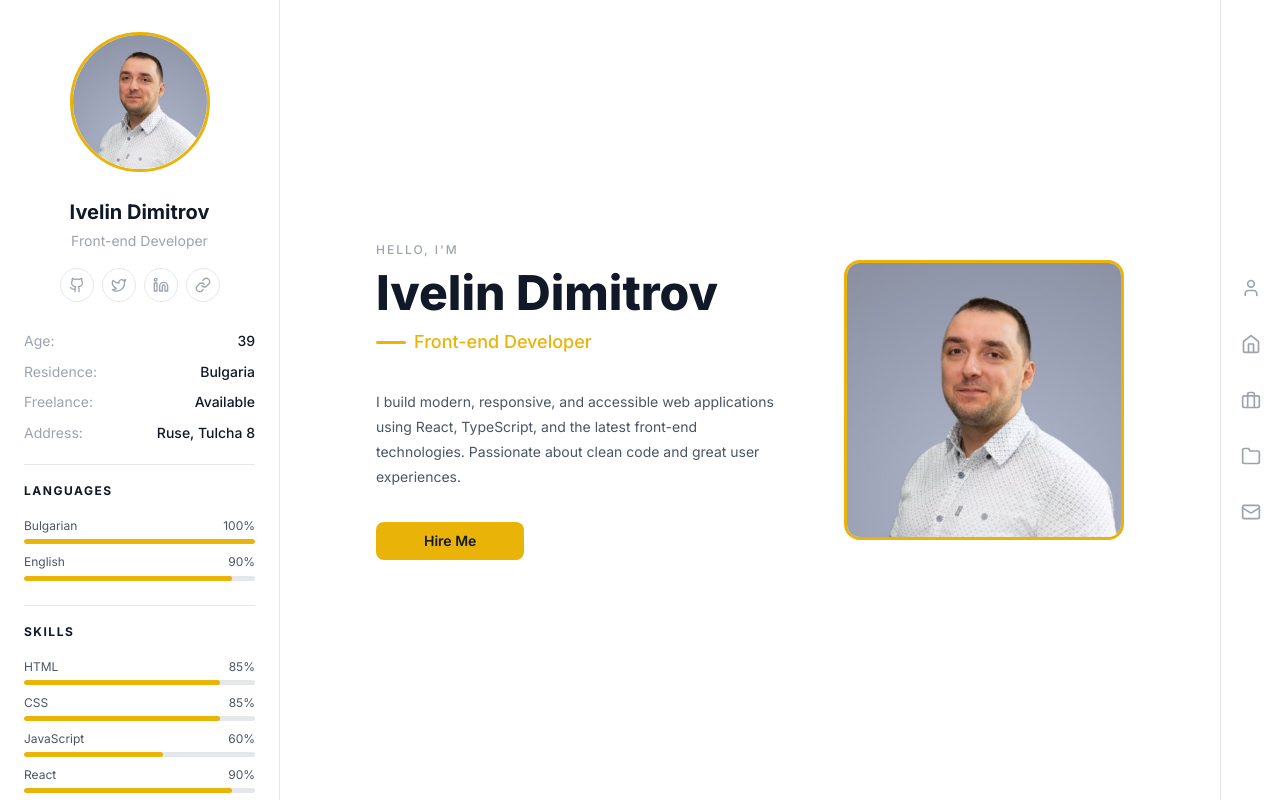
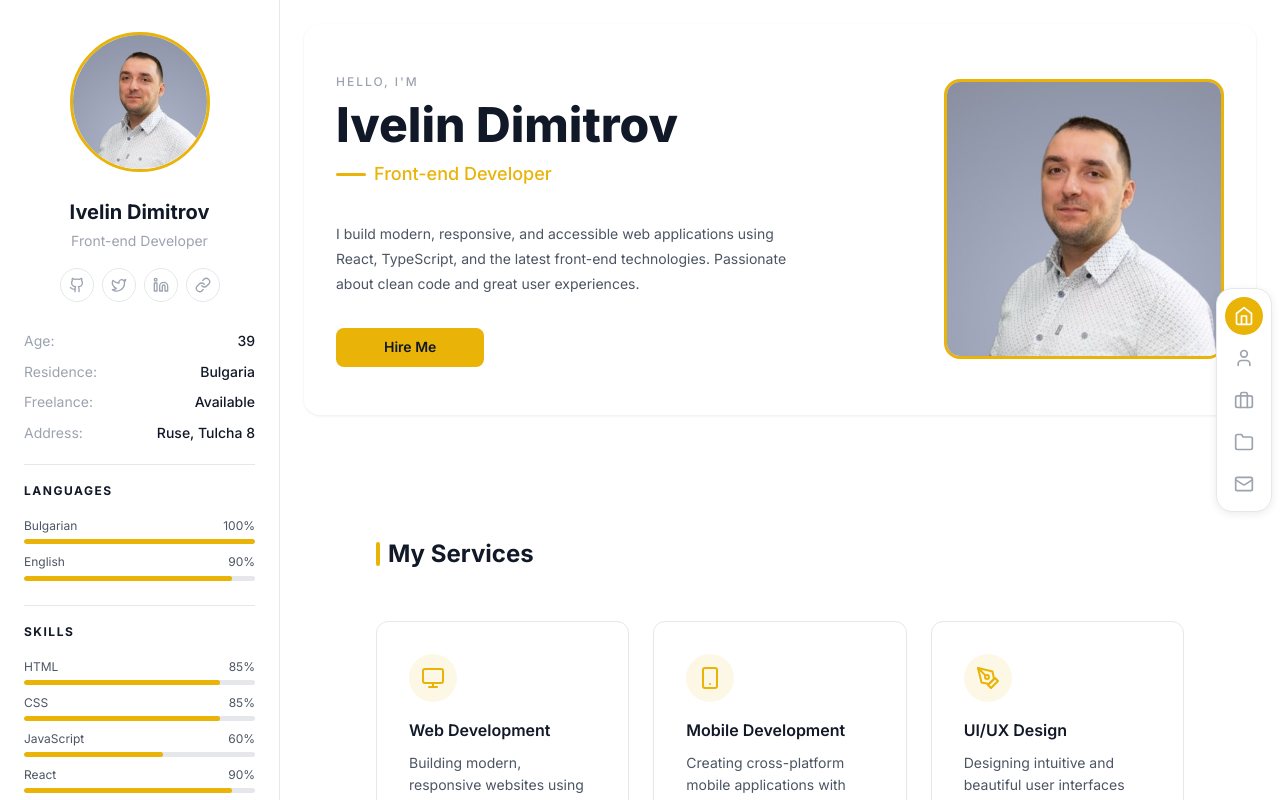
Before and after one commit to ivdanielov87/portfolio, an Angular app: page / in a window 1280 px wide. Shown: the top 800 px of the page. Built offline with nearby package versions, Linux system fonts and the light colour scheme.

Commit message:
Hero as card, right bar as floating card with scroll spy active highlighting

```diff
--- a/src/app/app.html
+++ b/src/app/app.html
@@ -8,5 +8,5 @@
     <app-contact></app-contact>
     <app-footer></app-footer>
   </div>
-  <app-rightbar></app-rightbar>
 </div>
+<app-rightbar></app-rightbar>
--- a/src/app/components/hero/hero.component.scss
+++ b/src/app/components/hero/hero.component.scss
@@ -1,10 +1,14 @@
 @use '../../../styles/variables' as *;
 
 .hero {
-  min-height: 100vh;
   display: flex;
   align-items: center;
-  background-color: $bg-primary;
+  background-color: $bg-card;
+  border-radius: $radius-xl;
+  overflow: hidden;
+  box-shadow: 0 1px 3px rgba(0, 0, 0, 0.08);
+  margin: $spacing-lg;
+  padding: $spacing-2xl $spacing-xl;
 
   &__inner {
     display: flex;
--- a/src/app/components/rightbar/rightbar.component.html
+++ b/src/app/components/rightbar/rightbar.component.html
@@ -3,6 +3,7 @@
     <a
       [href]="'#' + item.target"
       class="right-bar__link"
+      [class.active]="activeSection === item.target"
       [attr.aria-label]="item.name"
       (click)="scrollTo($event, item.target)"
     >
--- a/src/app/components/rightbar/rightbar.component.scss
+++ b/src/app/components/rightbar/rightbar.component.scss
@@ -1,27 +1,27 @@
 @use '../../../styles/variables' as *;
 
 .right-bar {
-  position: sticky;
-  top: 0;
-  width: $right-bar-width;
-  min-width: $right-bar-width;
-  height: 100vh;
-  background-color: $bg-card;
-  border-left: 1px solid $border-color;
+  position: fixed;
+  right: 50%;
+  top: 50%;
+  transform: translate(700px, -50%);
+  z-index: 1000;
   display: flex;
   flex-direction: column;
   align-items: center;
-  justify-content: center;
-  gap: $spacing-md;
-  z-index: 1000;
-  flex-shrink: 0;
+  gap: $spacing-xs;
+  background-color: $bg-card;
+  border: 1px solid $border-color;
+  border-radius: $radius-xl;
+  padding: $spacing-sm;
+  box-shadow: 0 2px 8px rgba(0, 0, 0, 0.08);
 
   &__link {
     display: flex;
     align-items: center;
     justify-content: center;
-    width: 40px;
-    height: 40px;
+    width: 38px;
+    height: 38px;
     color: $text-muted;
     border-radius: 50%;
     transition: all $transition-fast;
@@ -30,6 +30,18 @@
       color: $accent-primary;
       background-color: var(--accent-light);
     }
+
+    &.active {
+      color: #fff;
+      background-color: $accent-primary;
+    }
+  }
+}
+
+@media (max-width: 1500px) {
+  .right-bar {
+    right: 8px;
+    transform: translateY(-50%);
   }
 }
 
--- a/src/app/components/rightbar/rightbar.component.ts
+++ b/src/app/components/rightbar/rightbar.component.ts
@@ -1,4 +1,4 @@
-import { Component } from '@angular/core';
+import { Component, OnInit, OnDestroy } from '@angular/core';
 import { CommonModule } from '@angular/common';
 
 @Component({
@@ -8,14 +8,41 @@ import { CommonModule } from '@angular/common';
   templateUrl: './rightbar.component.html',
   styleUrl: './rightbar.component.scss',
 })
-export class RightbarComponent {
+export class RightbarComponent implements OnInit, OnDestroy {
   navItems = [
+    { name: 'Home', target: 'hero', icon: 'home' },
     { name: 'About', target: 'about', icon: 'user' },
-    { name: 'Home', target: 'hero', icon: 'home' },
     { name: 'Services', target: 'services', icon: 'briefcase' },
     { name: 'Portfolio', target: 'portfolio', icon: 'folder' },
     { name: 'Contact', target: 'contact', icon: 'mail' },
   ];
+
+  activeSection = 'hero';
+  private observer?: IntersectionObserver;
+
+  ngOnInit(): void {
+    this.observer = new IntersectionObserver(
+      (entries) => {
+        entries.forEach((entry) => {
+          if (entry.isIntersecting) {
+            this.activeSection = entry.target.id;
+          }
+        });
+      },
+      { threshold: 0.3 }
+    );
+
+    setTimeout(() => {
+      this.navItems.forEach((item) => {
+        const el = document.getElementById(item.target);
+        if (el) this.observer!.observe(el);
+      });
+    });
+  }
+
+  ngOnDestroy(): void {
+    this.observer?.disconnect();
+  }
 
   scrollTo(event: Event, sectionId: string): void {
     event.preventDefault();
```
